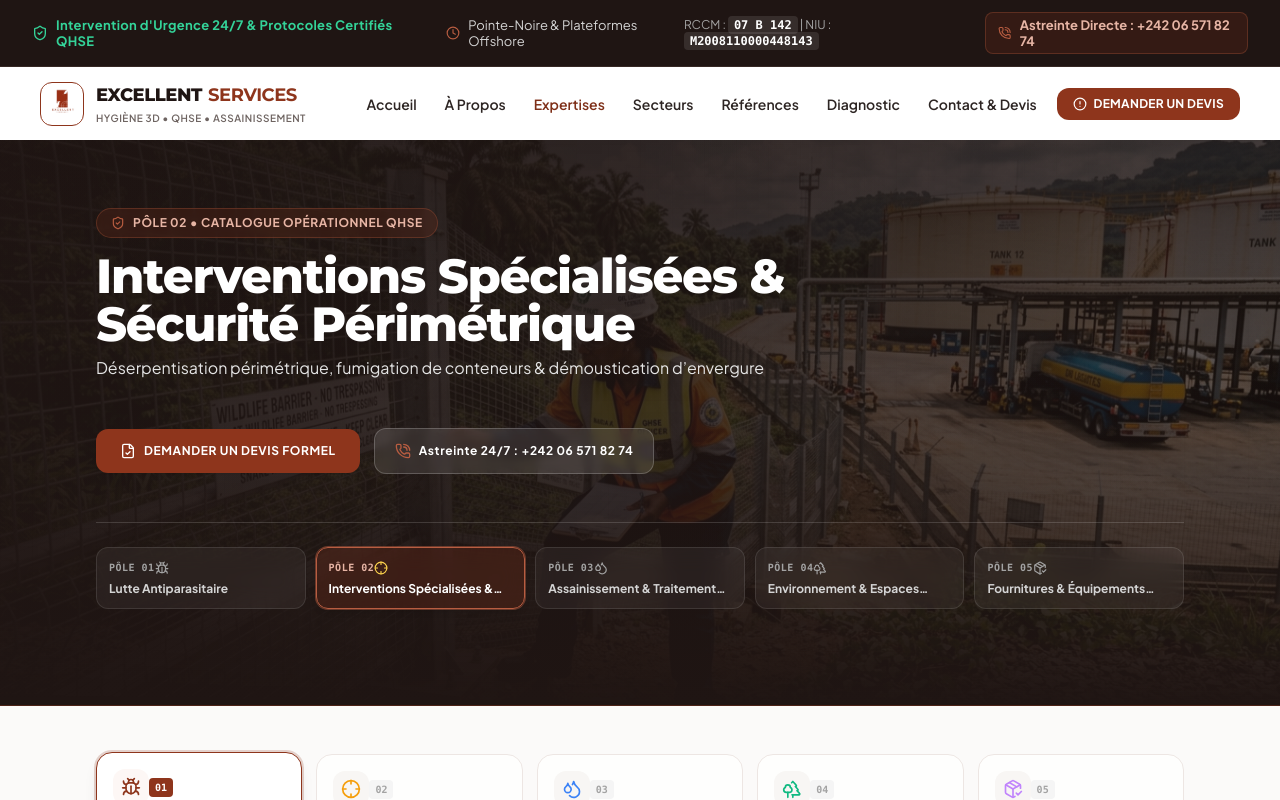
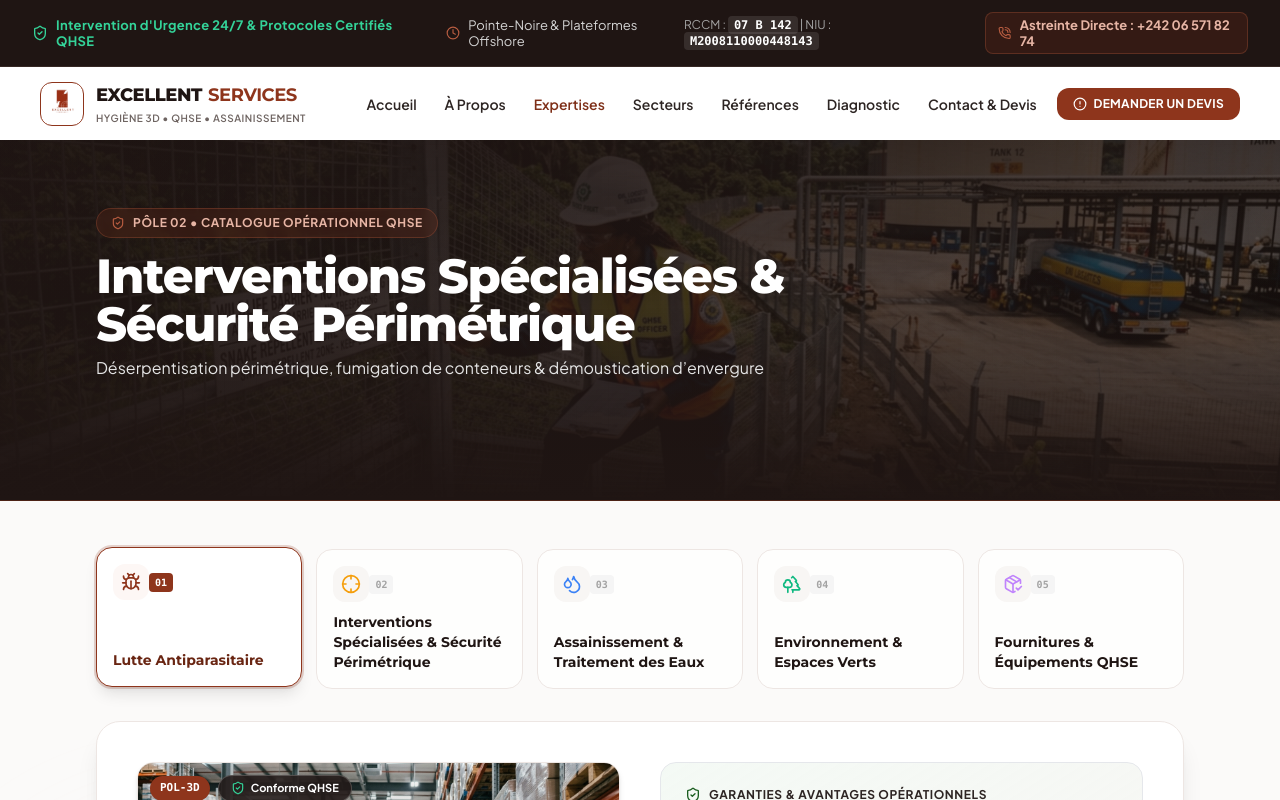
Before and after one commit to Steven23-Ngouala/excellent-services-web, a React (Vite) app: page /expertises in a window 1280 px wide. Shown: the top 800 px of the page. Built offline with nearby package versions, Linux system fonts and the light colour scheme.

Commit message:
fix: remove action buttons and 5 pole navigation pills from ExpertisesPage hero banner as requested

```diff
--- a/src/pages/ExpertisesPage.tsx
+++ b/src/pages/ExpertisesPage.tsx
@@ -1,9 +1,7 @@
 import React, { useState, useEffect } from 'react';
 import { ExpertiseGrid } from '../components/home/ExpertiseGrid';
 import { InterventionWorkflow } from '../components/home/InterventionWorkflow';
-import { ShieldCheck, FileCheck, PhoneCall, Bug, Crosshair, Droplets, Trees, PackageCheck } from 'lucide-react';
-import { COMPANY_INFO } from '../data/companyInfo';
-import { Link } from 'react-router-dom';
+import { ShieldCheck } from 'lucide-react';
 
 const EXPERTISES_SLIDES = [
   {
@@ -11,45 +9,35 @@ const EXPERTISES_SLIDES = [
     poleCode: 'PÔLE 01',
     title: 'Lutte Antiparasitaire (Traitement 3D)',
     subtitle: 'Dératisation de haute précision, désinsectisation ciblée & désinfection virucide',
-    image: '/images/expertises/exp_1_pest_3d.jpg',
-    icon: Bug,
-    color: 'text-primary-400'
+    image: '/images/expertises/exp_1_pest_3d.jpg'
   },
   {
     id: 2,
     poleCode: 'PÔLE 02',
     title: 'Interventions Spécialisées & Sécurité Périmétrique',
     subtitle: 'Déserpentisation périmétrique, fumigation de conteneurs & démoustication d’envergure',
-    image: '/images/expertises/exp_2_snake_fumigation.jpg',
-    icon: Crosshair,
-    color: 'text-amber-300'
+    image: '/images/expertises/exp_2_snake_fumigation.jpg'
   },
   {
     id: 3,
     poleCode: 'PÔLE 03',
     title: 'Assainissement & Traitement des Eaux',
     subtitle: 'Nettoyage & désinfection de bâches à eau potable, curage de fosses & hydrocurage',
-    image: '/images/expertises/exp_3_water_sanitation.jpg',
-    icon: Droplets,
-    color: 'text-blue-400'
+    image: '/images/expertises/exp_3_water_sanitation.jpg'
   },
   {
     id: 4,
     poleCode: 'PÔLE 04',
     title: 'Environnement & Espaces Verts',
     subtitle: 'Désherbage chimique contrôlé en zones ATEX, élagage & aménagement paysager',
-    image: '/images/expertises/exp_4_green_spaces.jpg',
-    icon: Trees,
-    color: 'text-emerald-400'
+    image: '/images/expertises/exp_4_green_spaces.jpg'
   },
   {
     id: 5,
     poleCode: 'PÔLE 05',
     title: 'Fournitures & Équipements QHSE',
     subtitle: 'Distribution de matériel certifié, raticides homologués, pulvérisateurs & EPI',
-    image: '/images/expertises/exp_5_qhse_supplies.jpg',
-    icon: PackageCheck,
-    color: 'text-purple-300'
+    image: '/images/expertises/exp_5_qhse_supplies.jpg'
   }
 ];
 
@@ -112,56 +100,7 @@ export const ExpertisesPage: React.FC = () => {
               {EXPERTISES_SLIDES[currentSlide].subtitle}
             </p>
 
-            {/* CTAs */}
-            <div className="flex flex-wrap items-center justify-center sm:justify-start gap-3.5 pt-6">
-              <Link
-                to="/contact"
-                className="inline-flex items-center gap-2 px-6 py-3.5 rounded-xl bg-primary-500 hover:bg-primary-600 text-white font-bold text-xs uppercase tracking-wider transition-all shadow-sm active:scale-95"
-              >
-                <FileCheck className="w-4 h-4" />
-                <span>Demander un Devis Formel</span>
-              </Link>
-
-              <a
-                href={`tel:${COMPANY_INFO.phones[0].raw}`}
-                className="inline-flex items-center gap-2 px-5 py-3.5 rounded-xl bg-white/10 hover:bg-white/20 text-white font-bold text-xs tracking-wider border border-white/20 transition-all backdrop-blur-sm"
-              >
-                <PhoneCall className="w-4 h-4 text-primary-400" />
-                <span>Astreinte 24/7 : {COMPANY_INFO.phones[0].number}</span>
-              </a>
-            </div>
-
           </div>
-
-          {/* Interactive 5-Poles Navigation Pills */}
-          <div className="mt-10 sm:mt-12 pt-6 border-t border-white/15 grid grid-cols-2 sm:grid-cols-3 lg:grid-cols-5 gap-2.5">
-            {EXPERTISES_SLIDES.map((slide, idx) => {
-              const Icon = slide.icon;
-              const isActive = idx === currentSlide;
-              return (
-                <button
-                  key={slide.id}
-                  onClick={() => setCurrentSlide(idx)}
-                  className={`p-3 rounded-xl border text-left transition-all backdrop-blur-md flex flex-col justify-between group ${
-                    isActive
-                      ? 'bg-primary-500/25 border-primary-400 shadow-md ring-1 ring-primary-400/50'
-                      : 'bg-white/5 border-white/10 hover:bg-white/10 hover:border-white/25'
-                  }`}
-                >
-                  <div className="flex items-center justify-between mb-1.5">
-                    <span className={`text-[10px] font-mono font-bold uppercase tracking-wider ${isActive ? 'text-primary-300' : 'text-neutral-400'}`}>
-                      {slide.poleCode}
-                    </span>
-                    <Icon className={`w-3.5 h-3.5 ${isActive ? slide.color : 'text-neutral-400 group-hover:text-white'}`} />
-                  </div>
-                  <div className={`text-xs font-bold leading-tight line-clamp-1 ${isActive ? 'text-white' : 'text-neutral-300 group-hover:text-white'}`}>
-                    {slide.title.split('(')[0]}
-                  </div>
-                </button>
-              );
-            })}
-          </div>
-
         </div>
       </section>
 
```
